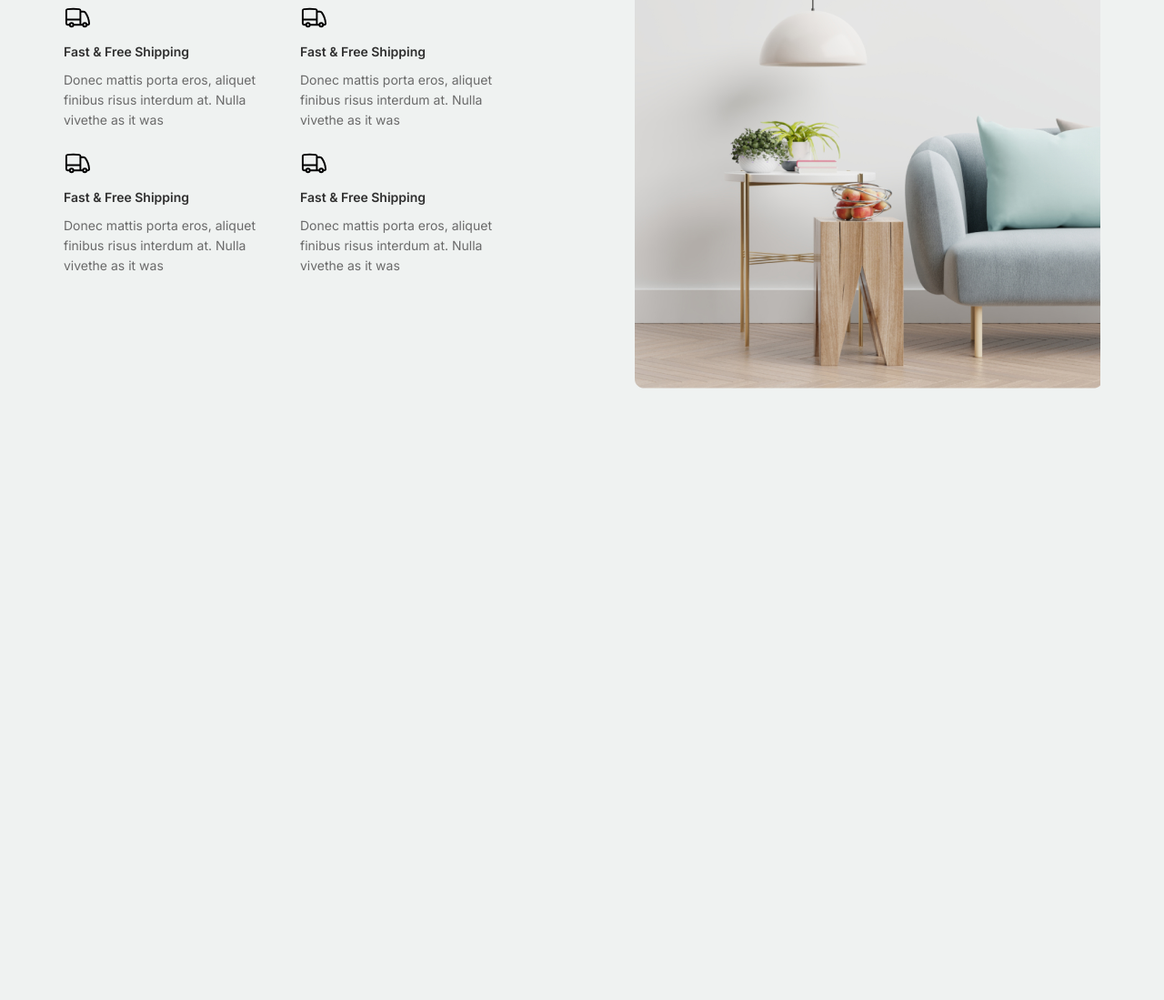
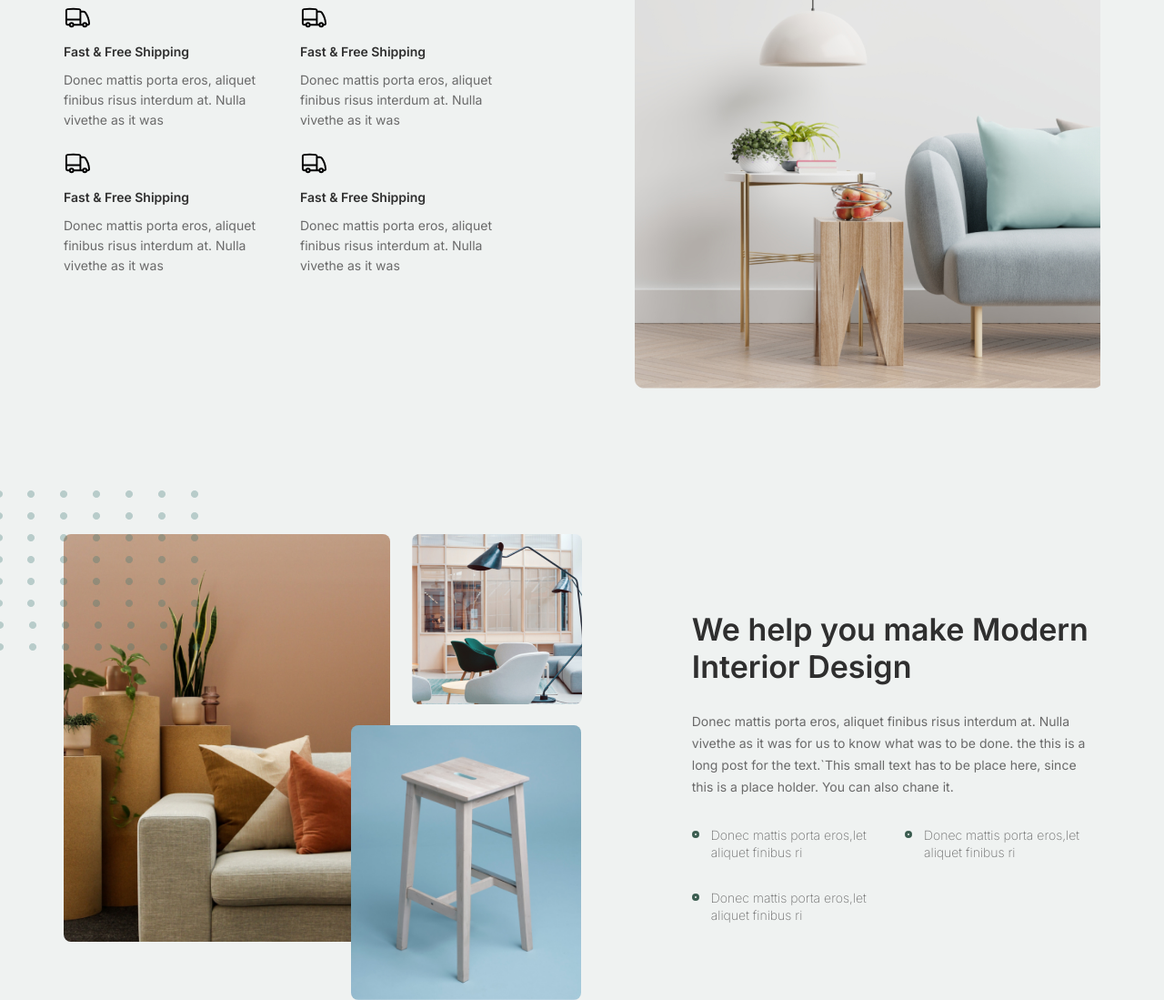
Before and after one commit to vauzi/UMPTN-Tugas4-IsmanVauzi, a website: page index.html in a window 1280 px wide. Shown: the part 1525-2624 px from the top of the page at 91% size. Before the commit the page ends 1952 px from the top, so only its background shows below. Drawn offline with Linux system fonts and the light colour scheme.

Commit message:
section 5 (design)

```diff
--- a/index.html
+++ b/index.html
@@ -268,6 +268,67 @@
         </div>
     </section>
 
+    <section id="design" class="pt-[160px]">
+        <div
+            class="container mx-auto flex items-center flex-wrap lg:flex-nowrap justify-center lg:justify-between gap-[55px]">
+
+            <div class="flex gap-6 relative">
+                <figure class="rounded-lg">
+                    <img src="./assets/img/design/img-grid1.png" class="rounded-lg" alt="">
+                </figure>
+                <figure class="absolute -left-28 -top-12">
+                    <img src="./assets/img/vector/Dotted.png" alt="">
+                </figure>
+                <div>
+                    <figure class="rounded-lg">
+                        <img src="./assets/img/design/img-grid2.png" class="rounded-lg" alt="">
+                    </figure>
+                    <figure class="-translate-x-[67px] mt-[23px] rounded-lg">
+                        <img src="./assets/img/design/img-grid3.png" class="rounded-lg w-[290px]" alt="">
+                    </figure>
+                </div>
+            </div>
+
+            <!-- text contentt -->
+            <div class="font-inter w-[45%]">
+                <h1 class="font-semibold text-[34px] leading-[41px] text-bllax">
+                    We help you make Modern Interior Design
+                </h1>
+                <p class="mt-7 font-normal text-sm leading-6 text-[#6A6A6A]">
+                    Donec mattis porta eros, aliquet finibus risus interdum at. Nulla vivethe as it was for us to know
+                    what was to be done. the this is a long post for the text.`This small text has to be place here,
+                    since this is a place holder. You can also chane it.
+                </p>
+                <div class="flex justify-between flex-wrap">
+                    <div class="flex gap-[13px] mt-[31px]">
+                        <div
+                            class="h-2 w-2 border-[3px] mt-[5px] bg-transparent border-solid border-[#3B5D50] rounded-full">
+                        </div>
+                        <p class="font-extralight text-sm leading-[19px] text-[#6A6A6A] inline-block w-[194px]">
+                            Donec mattis porta eros,let aliquet finibus ri
+                        </p>
+                    </div>
+                    <div class="flex gap-[13px] mt-[31px]">
+                        <div
+                            class="h-2 w-2 border-[3px] mt-[5px] bg-transparent border-solid border-[#3B5D50] rounded-full">
+                        </div>
+                        <p class="font-extralight text-sm leading-[19px] text-[#6A6A6A] inline-block w-[194px]">
+                            Donec mattis porta eros,let aliquet finibus ri
+                        </p>
+                    </div>
+                    <div class="flex gap-[13px] mt-[31px]">
+                        <div
+                            class="h-2 w-2 border-[3px] mt-[5px] bg-transparent border-solid border-[#3B5D50] rounded-full">
+                        </div>
+                        <p class="font-extralight text-sm leading-[19px] text-[#6A6A6A] inline-block w-[194px]">
+                            Donec mattis porta eros,let aliquet finibus ri
+                        </p>
+                    </div>
+                </div>
+            </div>
+        </div>
+    </section>
+
 </body>
 
 </html>
```
Also changed, not shown: assets/img/design/img-grid1.png (added), assets/img/design/img-grid2.png (added), assets/img/design/img-grid3.png (added), assets/img/vector/Dotted.png (added), assets/js/scoll.js (added), dist/output.css.
